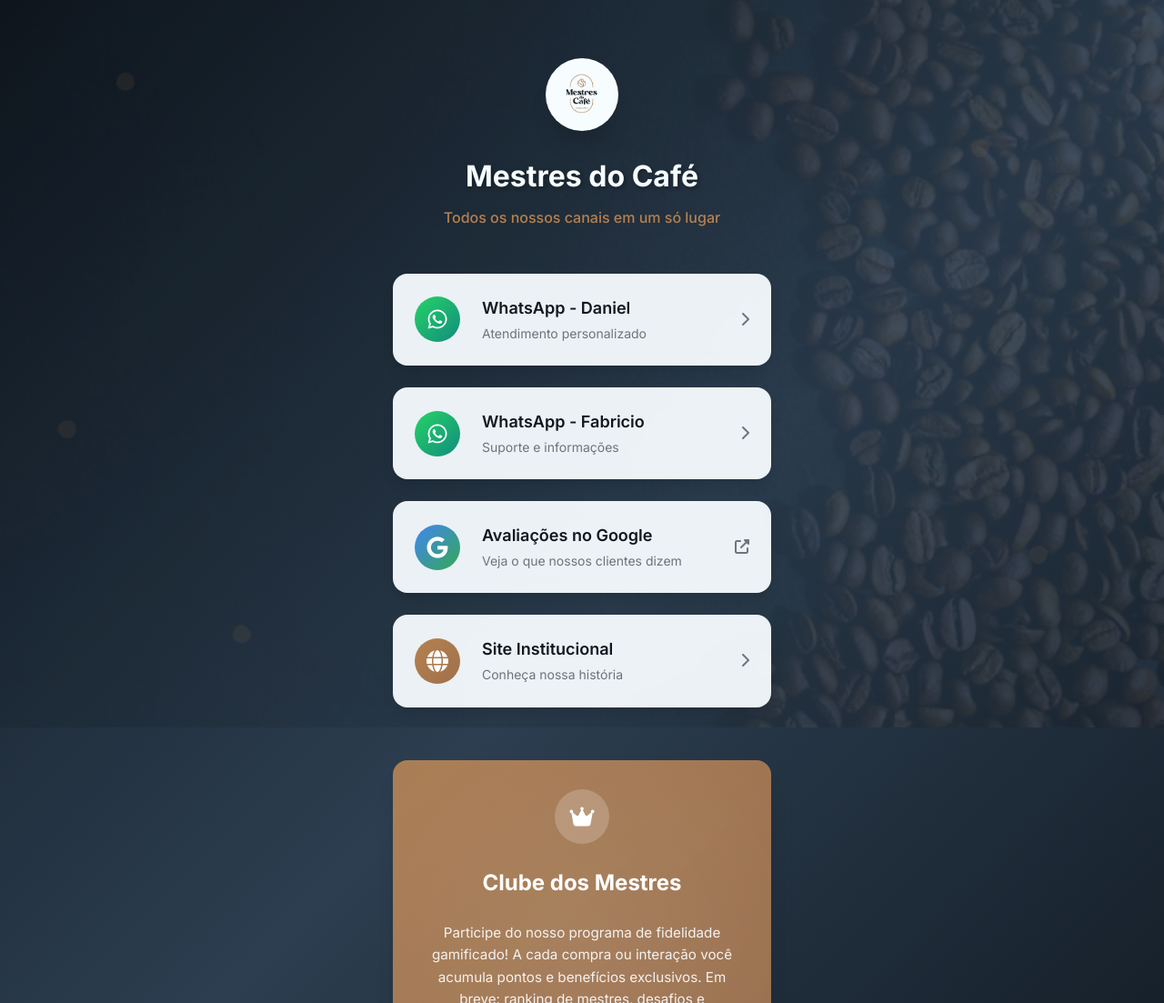
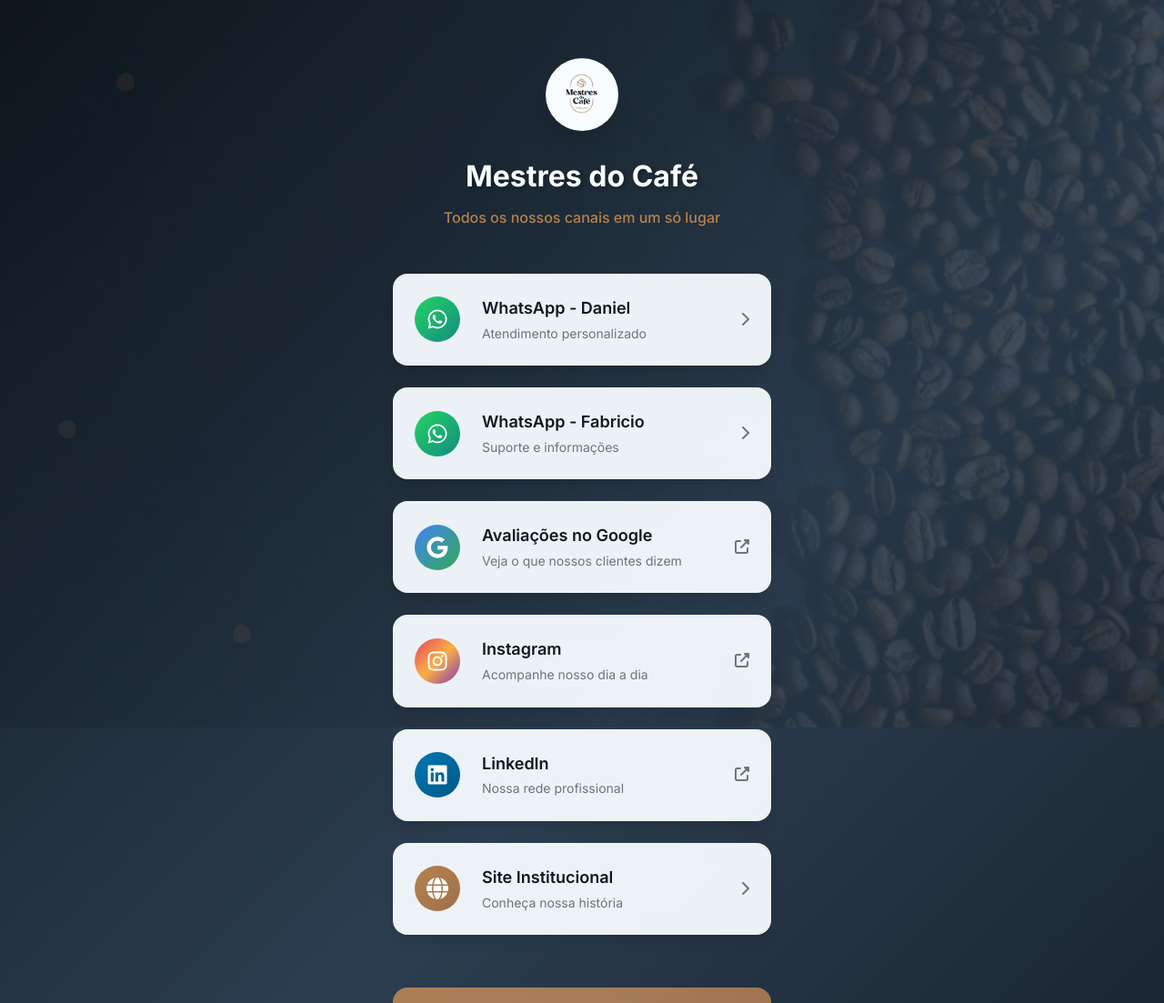
Before and after one commit to KallebyX/mestres_do_cafe-links, a website: page links.html in a window 1280 px wide. Shown: the top 1103 px of the page at 91% size. Drawn offline with nearby package versions, Linux system fonts and the light colour scheme.

Commit message:
feat: adiciona links sociais e reorganiza contatos WhatsApp
✨ Página de Links:
- Adiciona link do Instagram (@mestresdocafe)
- Adiciona link do LinkedIn (mestres-do-café)
- Mantém estilo visual consistente com gradientes personalizados
- Ajusta delays de animação para melhor UX

🔄 Página Principal:
- Daniel como contato principal (99645-8600)
- Fabricio como contato secundário (98118-8002)
- Corrige inconsistências nos tracking de analytics
- Adiciona ambos os contatos na seção Contact

🎨 Melhorias CSS:
- Estilos Instagram: gradiente rosa/laranja/roxo
- Estilos LinkedIn: gradiente azul profissional
- Corrige compatibilidade Safari com -webkit-backdrop-filter
- Mantém padrão visual da marca

```diff
--- a/css/linktree.css
+++ b/css/linktree.css
@@ -90,6 +90,7 @@
   align-items: center;
   padding: var(--spacing-md);
   background: rgba(247, 252, 255, 0.95);
+  -webkit-backdrop-filter: blur(10px);
   backdrop-filter: blur(10px);
   border-radius: var(--border-radius-xl);
   box-shadow: var(--shadow-lg);
@@ -151,6 +152,14 @@
   background: linear-gradient(135deg, #4285F4, #34A853);
 }
 
+.linktree-link-icon.instagram {
+  background: linear-gradient(135deg, #E4405F, #FCAF45, #833AB4);
+}
+
+.linktree-link-icon.linkedin {
+  background: linear-gradient(135deg, #0077B5, #005885);
+}
+
 .linktree-link-icon.website {
   background: linear-gradient(135deg, var(--color-accent), #a0704a);
 }
@@ -190,6 +199,7 @@
 
 .clube-card {
   background: linear-gradient(135deg, rgba(181, 129, 80, 0.9), rgba(160, 112, 74, 0.9));
+  -webkit-backdrop-filter: blur(10px);
   backdrop-filter: blur(10px);
   border-radius: var(--border-radius-xl);
   padding: var(--spacing-lg);
--- a/links.html
+++ b/links.html
@@ -103,11 +103,51 @@
                     </div>
                 </a>
 
+                <!-- Instagram -->
+                <a href="https://www.instagram.com/mestresdocafe/"
+                   target="_blank"
+                   rel="noopener"
+                   class="linktree-link"
+                   data-aos="fade-up"
+                   data-aos-delay="400"
+                   onclick="gtag('event', 'click', {'event_category': 'Social', 'event_label': 'Instagram_Linktree'})">
+                    <div class="linktree-link-icon instagram">
+                        <i class="fab fa-instagram"></i>
+                    </div>
+                    <div class="linktree-link-content">
+                        <h3 class="linktree-link-title">Instagram</h3>
+                        <p class="linktree-link-description">Acompanhe nosso dia a dia</p>
+                    </div>
+                    <div class="linktree-link-arrow">
+                        <i class="fas fa-external-link-alt"></i>
+                    </div>
+                </a>
+
+                <!-- LinkedIn -->
+                <a href="https://www.linkedin.com/company/mestres-do-café/"
+                   target="_blank"
+                   rel="noopener"
+                   class="linktree-link"
+                   data-aos="fade-up"
+                   data-aos-delay="500"
+                   onclick="gtag('event', 'click', {'event_category': 'Social', 'event_label': 'LinkedIn_Linktree'})">
+                    <div class="linktree-link-icon linkedin">
+                        <i class="fab fa-linkedin"></i>
+                    </div>
+                    <div class="linktree-link-content">
+                        <h3 class="linktree-link-title">LinkedIn</h3>
+                        <p class="linktree-link-description">Nossa rede profissional</p>
+                    </div>
+                    <div class="linktree-link-arrow">
+                        <i class="fas fa-external-link-alt"></i>
+                    </div>
+                </a>
+
                 <!-- Site Institucional -->
                 <a href="/"
                    class="linktree-link"
                    data-aos="fade-up"
-                   data-aos-delay="400"
+                   data-aos-delay="600"
                    onclick="gtag('event', 'click', {'event_category': 'Navigation', 'event_label': 'Site_Institucional'})">
                     <div class="linktree-link-icon website">
                         <i class="fas fa-globe"></i>
@@ -123,7 +163,7 @@
             </div>
 
             <!-- Clube dos Mestres Section -->
-            <div class="clube-section" data-aos="fade-up" data-aos-delay="500">
+            <div class="clube-section" data-aos="fade-up" data-aos-delay="700">
                 <div class="clube-card">
                     <div class="clube-icon">
                         <i class="fas fa-crown"></i>
@@ -140,7 +180,7 @@
         </main>
 
         <!-- Footer -->
-        <footer class="linktree-footer" data-aos="fade-up" data-aos-delay="600">
+        <footer class="linktree-footer" data-aos="fade-up" data-aos-delay="800">
             <p class="linktree-footer-text">
                 © 2025 Mestres do Café - Desde 2019<br>
                 Feito com ❤️ por Oryum Tech em 2025
```
Also changed, not shown: index.html (+8 -2 lines), ssl-fix-instructions.txt (added, +28 -0 lines).
